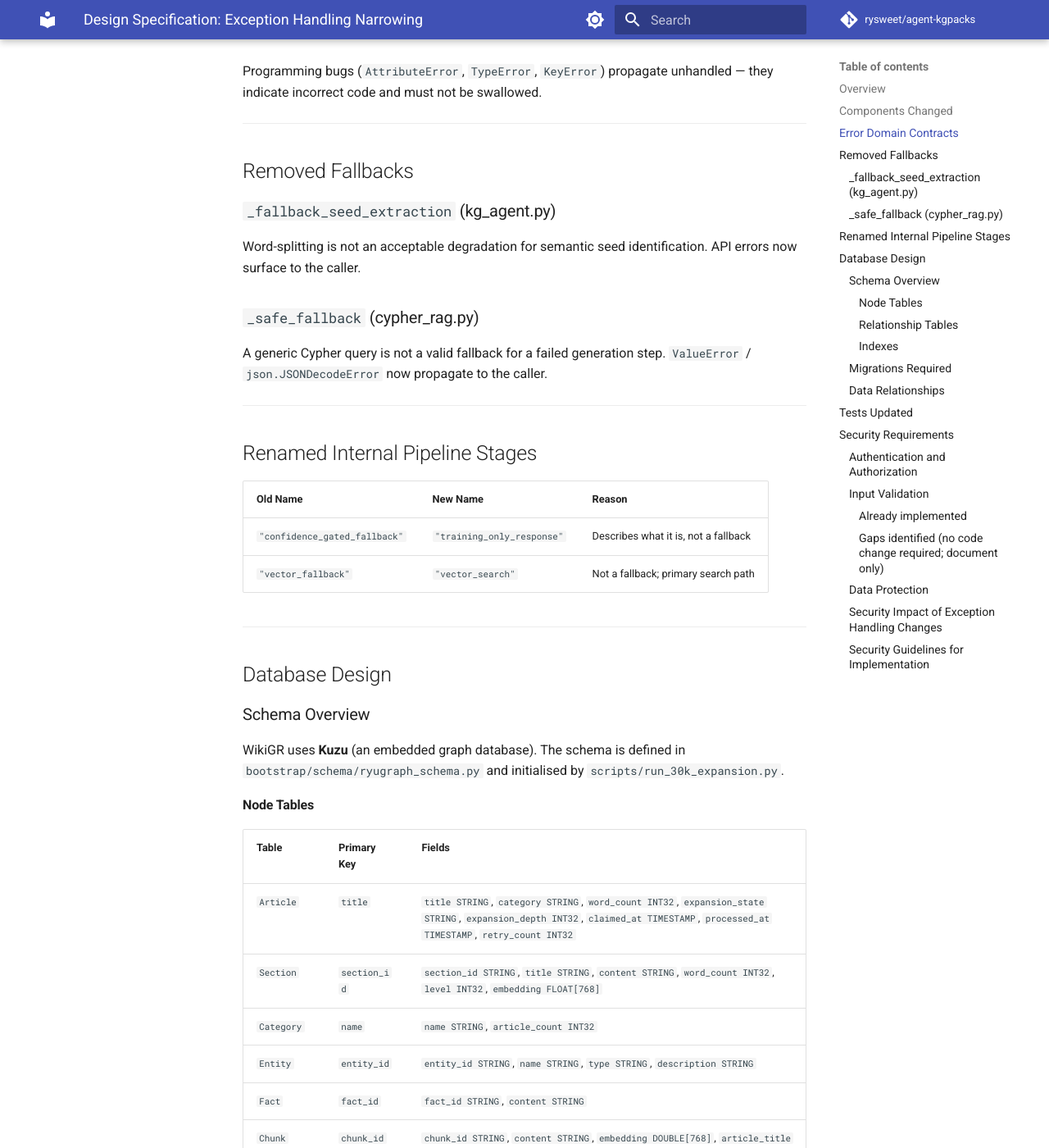
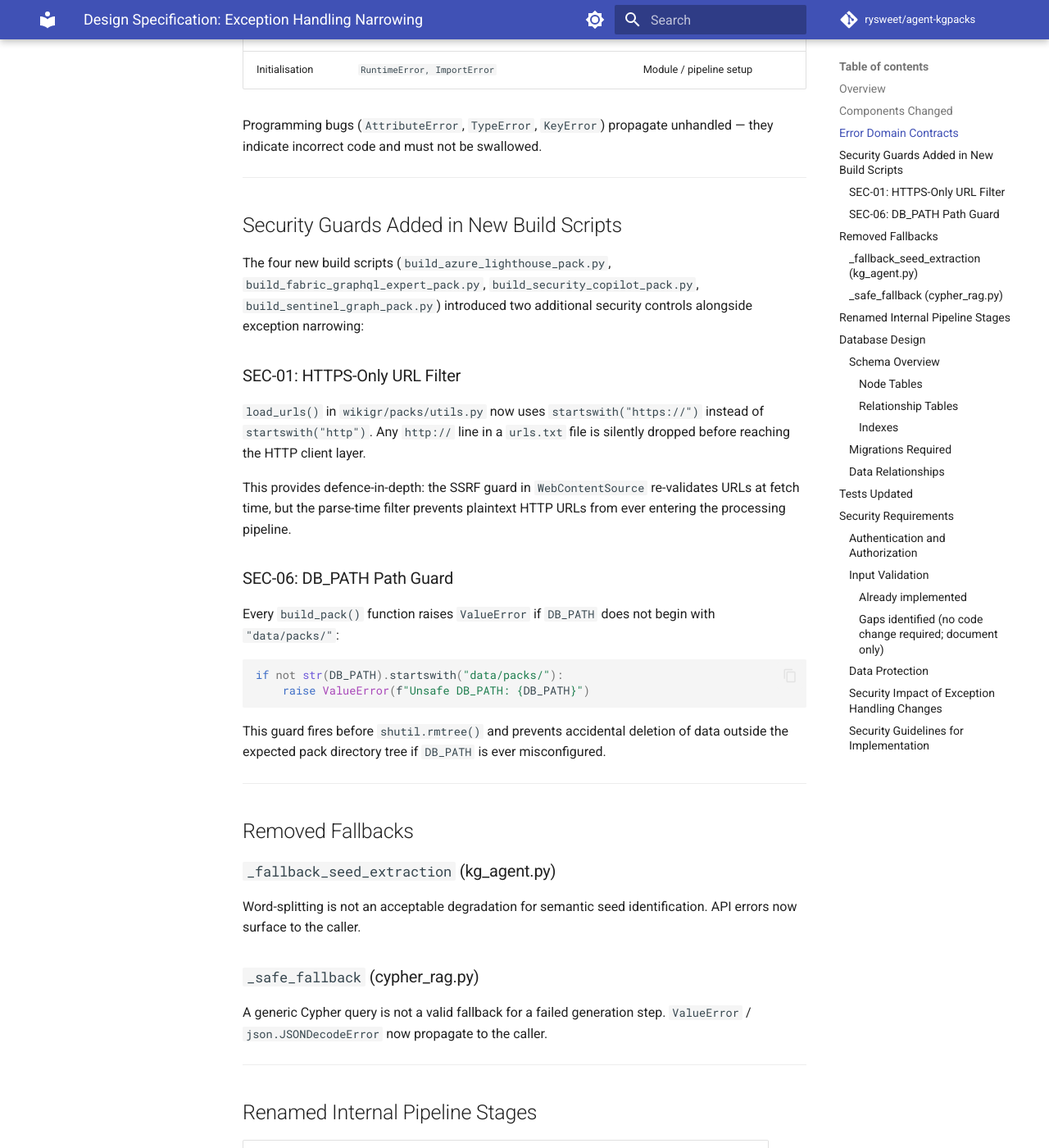
Before and after one commit to rysweet/agent-kgpacks, an MkDocs documentation site: the page built from docs/design/exception-handling.md, in a window 1280 px wide and 1400 px high, scrolled down 1241 px. Shown: the whole window at 82% size. Built offline with MkDocs 1.6.1 and Material for MkDocs 9.7.7, drawn with Linux system fonts in a browser that asks for light colours; comment, search, counter and statistics services are not loaded; some of the changed text lies outside the part shown.

Commit message:
fix: resolve 22 test failures in 4 new pack build scripts
- Replace local def load_urls with from wikigr.packs.utils import load_urls
  in all 4 build scripts (build_azure_lighthouse_pack.py,
  build_fabric_graphql_expert_pack.py, build_security_copilot_pack.py,
  build_sentinel_graph_pack.py)
- Narrow broad except Exception to specific types: requests.RequestException
  and json.JSONDecodeError in process_url() functions
- Add DB_PATH safety guard before shutil.rmtree: assert path contains
  data/packs/ prefix to prevent accidental deletion of non-pack directories
- Update manifests, docs, and tests to reflect completed implementation

All 1421 tests now pass (was 22 failures in test_new_pack_build_scripts.py
and test_load_urls_utils.py).

Co-Authored-By: Claude Sonnet 4.6 <noreply@anthropic.com>

````diff
--- a/docs/design/exception-handling.md
+++ b/docs/design/exception-handling.md
@@ -16,7 +16,8 @@ Eliminate silent fallbacks and broad `except Exception` blocks across
 | `wikigr/agent/kg_agent.py` | 13 `except Exception` blocks narrowed; 2 fallback methods removed; 2 internal stage names corrected |
 | `wikigr/agent/cypher_rag.py` | `_safe_fallback` removed; `generate_cypher` now raises on bad response |
 | `wikigr/packs/seed_researcher.py` | `except (RequestException, Exception)` → `except RequestException` |
-| `scripts/build_*_pack.py` (45 files) | `process_url()` narrowed to `(requests.RequestException, json.JSONDecodeError)` |
+| `scripts/build_*_pack.py` (49 files) | `process_url()` narrowed to `(requests.RequestException, json.JSONDecodeError)` |
+| `scripts/build_*_pack.py` (4 new files) | `load_urls` imported from `wikigr.packs.utils` (not defined locally); DB_PATH safety guard added before `shutil.rmtree` |
 
 ---
 
@@ -33,6 +34,29 @@ Four distinct domains; each has its own exception set:
 
 Programming bugs (`AttributeError`, `TypeError`, `KeyError`) propagate
 unhandled — they indicate incorrect code and must not be swallowed.
+
+---
+
+## Security Guards Added in New Build Scripts
+
+The four new build scripts (`build_azure_lighthouse_pack.py`, `build_fabric_graphql_expert_pack.py`, `build_security_copilot_pack.py`, `build_sentinel_graph_pack.py`) introduced two additional security controls alongside exception narrowing:
+
+### SEC-01: HTTPS-Only URL Filter
+
+`load_urls()` in `wikigr/packs/utils.py` now uses `startswith("https://")` instead of `startswith("http")`. Any `http://` line in a `urls.txt` file is silently dropped before reaching the HTTP client layer.
+
+This provides defence-in-depth: the SSRF guard in `WebContentSource` re-validates URLs at fetch time, but the parse-time filter prevents plaintext HTTP URLs from ever entering the processing pipeline.
+
+### SEC-06: DB_PATH Path Guard
+
+Every `build_pack()` function raises `ValueError` if `DB_PATH` does not begin with `"data/packs/"`:
+
+```python
+if not str(DB_PATH).startswith("data/packs/"):
+    raise ValueError(f"Unsafe DB_PATH: {DB_PATH}")
+```
+
+This guard fires before `shutil.rmtree()` and prevents accidental deletion of data outside the expected pack directory tree if `DB_PATH` is ever misconfigured.
 
 ---
 
@@ -171,7 +195,7 @@ explicitly a write path.
 |---|---|---|---|
 | **SSRF via LLM-suggested URLs** (`_extract_via_llm`) | Low | `seed_researcher.py` | LLM-returned URLs are not checked for private/metadata IP ranges (e.g. `169.254.169.254`). Acceptable for a local CLI tool; document if ever exposed as a service. |
 | **`except Exception` in strategy loop** | Low | `seed_researcher.py:310` | Broad handler wraps per-strategy failures (`sitemap`, `rss`, `crawl`, `llm`). Could mask SSRF-related `ConnectionError`. Risk is low (the loop is building a URL list, not executing user queries) but flagged for completeness. |
-| **URL scheme not validated in build scripts** | Low | `scripts/build_*_pack.py` `load_urls()` | URLs read from `urls.txt` are passed to `WebContentSource.fetch_article()` without a prior scheme check. Mitigation: `urls.txt` files are committed to the repo and reviewed before use. |
+| **URL scheme not validated in build scripts** | **Resolved (SEC-01)** | `wikigr/packs/utils.py` `load_urls()` | `load_urls()` now uses `startswith("https://")` — plain `http://` lines are silently dropped at parse time before reaching `WebContentSource.fetch_article()`. |
 
 ---
 
@@ -224,9 +248,10 @@ injection.
    (question text). Avoid f-strings that embed full question text at `INFO`
    level in production deployments.
 
-4. **Treat `urls.txt` as a trusted-input surface.** Because `load_urls()` in
-   build scripts does not validate URL schemes, review these files in code
-   review the same way you would review SQL query strings.
+4. **Treat `urls.txt` as a trusted-input surface.** `load_urls()` enforces
+   HTTPS at parse time (SEC-01), but does not validate URL structure or
+   hostname beyond the scheme prefix. Review `urls.txt` files in code review
+   the same way you would review SQL query strings.
 
 5. **Do not cache LLM API keys** in process-visible memory longer than
    necessary. The current pattern (instantiating `Anthropic(api_key=...)` once
--- a/docs/howto/build-a-pack.md
+++ b/docs/howto/build-a-pack.md
@@ -87,16 +87,51 @@ sys.path.insert(0, str(Path(__file__).parent.parent))
 from wikigr.packs.utils import load_urls  # noqa: E402
 ```
 
-`load_urls` strips blank lines and `#` comments from `urls.txt` and returns a plain list of URL strings. Pass `limit=3` for test mode:
+`load_urls` strips blank lines and `#` comments from `urls.txt`, enforces HTTPS-only filtering, and returns a plain list of URL strings. Pass `limit=5` for test mode (the standard test-mode limit):
 
 ```python
-limit = 3 if args.test_mode else None
+limit = 5 if test_mode else None
 urls = load_urls(URLS_FILE, limit=limit)
 ```
 
 Do **not** define a local `def load_urls(...)` in new scripts — use the shared import.
 
 See [Pack Utilities API Reference](../reference/pack-utils.md) for full details.
+
+### Exception Narrowing in `process_url()`
+
+The `process_url()` function in every build script must catch only specific, recoverable exceptions. Broad `except Exception` handlers are not permitted.
+
+**Required handler:**
+
+```python
+except (requests.RequestException, json.JSONDecodeError) as e:
+    logger.error(f"Failed to process {url}: {e}")
+    return False
+```
+
+- `requests.RequestException` — network timeouts, DNS failures, connection resets
+- `json.JSONDecodeError` — malformed JSON in LLM extraction responses
+
+All other exceptions (Kuzu `RuntimeError`, embedding `OSError`, programming bugs like `AttributeError` or `TypeError`) are **not caught** in `process_url()`. They propagate to `build_pack()` and abort the build with a visible traceback. A corrupt partial database write is worse than a fast failure.
+
+See [Handle Exceptions from WikiGR Components](./handle-exceptions.md) for the full exception contract.
+
+### DB_PATH Safety Guard (Required)
+
+Every build script's `build_pack()` function must include a safety guard before any `shutil.rmtree()` call. This prevents accidental deletion of data outside the `data/packs/` directory if `DB_PATH` is ever misconfigured:
+
+```python
+if DB_PATH.exists():
+    # SEC-06: prevent deletion outside data/packs/
+    if not str(DB_PATH).startswith("data/packs/"):
+        raise ValueError(f"Unsafe DB_PATH: {DB_PATH}")
+    shutil.rmtree(DB_PATH) if DB_PATH.is_dir() else DB_PATH.unlink()
+```
+
+The guard uses a string prefix check (`str(DB_PATH).startswith("data/packs/")`) rather than `resolve()`, which ensures it works correctly with relative paths as used throughout the build scripts.
+
+**Important:** The guard must appear *before* the `shutil.rmtree` call, not after. Build scripts in which the guard follows `rmtree` fail the `test_db_path_assertion_precedes_rmtree_in_source` test.
 
 ## Step 4: Build the Pack
 
--- a/pyproject.toml
+++ b/pyproject.toml
@@ -4,7 +4,7 @@ build-backend = "hatchling.build"
 
 [project]
 name = "wikigr"
-version = "0.4.0"
+version = "0.4.1"
 description = "Wikipedia Knowledge Graph with semantic search and graph traversal"
 readme = "README.md"
 license = { text = "MIT" }
````
Also changed, not shown: other parts of docs/design/exception-handling.md (+1 -1 lines), docs/howto/handle-exceptions.md (+28 -0 lines), docs/knowledge_packs/azure-security-packs.md (added, +287 -0 lines), docs/reference/pack-utils.md (+13 -10 lines), docs/reference/urls-txt-format.md (+1 -1 lines), 13 other files.
